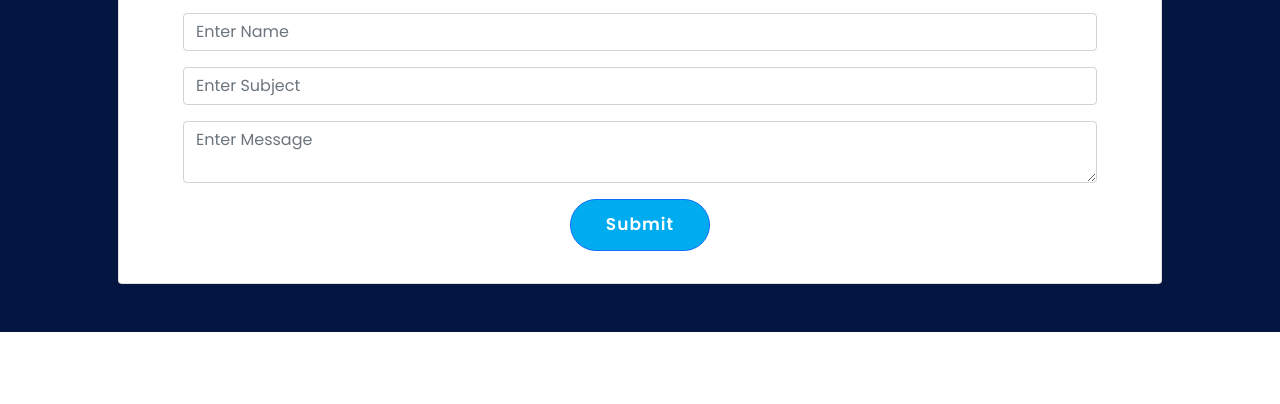
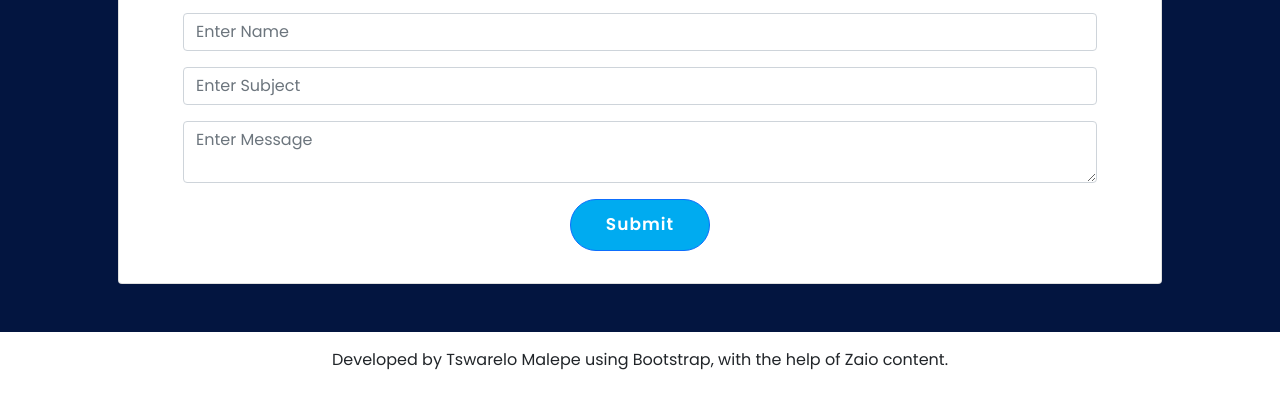
Before and after one commit to tshwarelomalepe/my_portfolio, a plain HTML site: page index.html in a window 1280 px wide. Shown: the part 2178-2582 px from the top of the page. Before the commit the page ends 2510 px from the top, so only its background shows below. Drawn offline with nearby package versions, Linux system fonts and the light colour scheme.

Commit message:
Update index.html

```diff
--- a/index.html
+++ b/index.html
@@ -237,6 +237,12 @@
       </div>
     </section>
 
+   <footer class="bg-white text-center text-dark">
+      <div class="container p-3">
+          <p>Developed by Tswarelo Malepe using Bootstrap, with the help of Zaio content.</p>
+      </div>
+    </footer>
+
     <script>
 
       window.addEventListener("scroll", () => {
```
